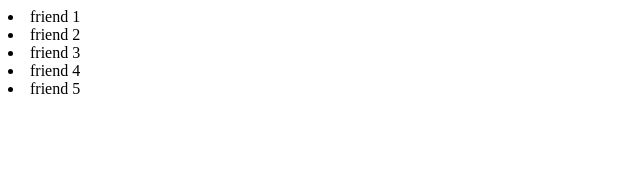
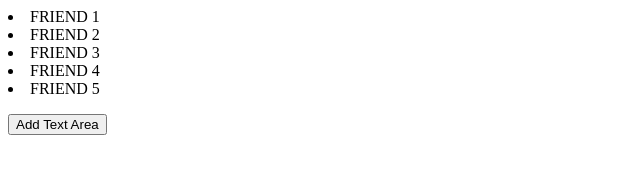
Before and after one commit to dmsbilas/jsfullstackcourse, a plain HTML site: page frontendjs/index.html in a window 1280 px wide. Shown: the whole page, without its empty margins (0-640 px from the left). Drawn offline with Linux system fonts and the light colour scheme.

Commit message:
added class 5

```diff
--- a/frontendjs/index.html
+++ b/frontendjs/index.html
@@ -5,11 +5,9 @@
 
     <body>
         <p id="message"> </p>
+        <div id="txt_area"></div>
 
-
-
-
-
+        <button id="btn_add_field" onclick="add_textarea();" > Add Text Area</button>
 
 
 
@@ -18,14 +16,19 @@
 
             var arr = ['friend 1', 'friend 2', 'friend 3', 'friend 4', 'friend 5'];
 
-            // arr.map(function(value, index){
-            //     console.log(value.toUpperCase());
-            // });
+            arr.map(function(value, index){
+                var li = document.createElement("li");
+                document.getElementById("message").appendChild(li).innerHTML = value.toUpperCase();
+                // console.log(value.toUpperCase());
+            });
 
-            arr.map((value, index)=>{
-                var list = document.createElement("li");
-                document.getElementById("message").appendChild(list).innerHTML = value;
-            });
+            function add_textarea(){
+                var txtArea = document.createElement("textarea");
+                document.getElementById("txt_area").appendChild(txtArea);
+            }
+
+
+
 
 
         </script>
```
